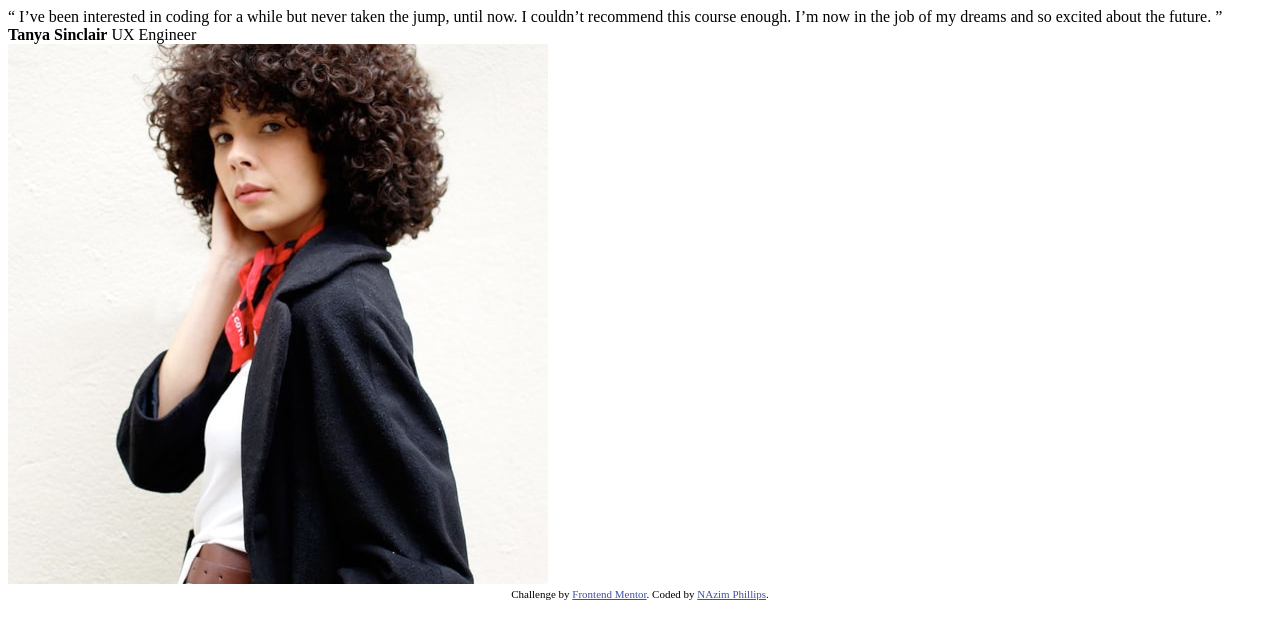
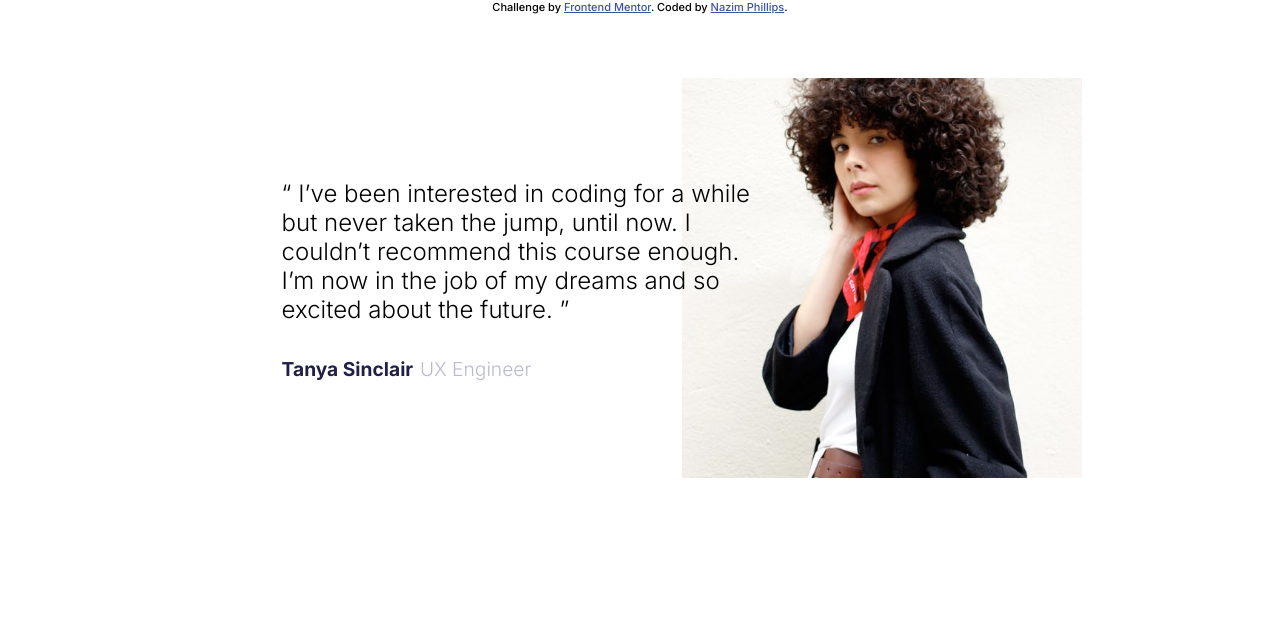
Before and after one commit to Filthycasual13/coding-bootcamp-testimonials-slider, a plain HTML site: page index.html in a window 1280 px wide. Drawn offline with Linux system fonts and the light colour scheme.

Commit message:
styled container, image and text

```diff
--- a/index.html
+++ b/index.html
@@ -19,9 +19,10 @@
     <div class="quote">
       “ I’ve been interested in coding for a while but never taken the jump, until now.
       I couldn’t recommend this course enough. I’m now in the job of my dreams and so
-      excited about the future. ” <br>
+      excited about the future. ” <br> <br>
 
-      <span><strong>Tanya Sinclair</strong> UX Engineer</span>
+      <strong>Tanya Sinclair</strong>
+      <span> UX Engineer</span>
     </div>
     <div class="image">
       <img src="images/image-tanya.jpg" alt="Portrait">
@@ -40,7 +41,7 @@
 
   <div class="attribution">
     Challenge by <a href="https://www.frontendmentor.io?ref=challenge" target="_blank">Frontend Mentor</a>.
-    Coded by <a href="#">NAzim Phillips</a>.
+    Coded by <a href="#">Nazim Phillips</a>.
   </div>
 </body>
 
--- a/style.css
+++ b/style.css
@@ -1,4 +1,4 @@
-
+@import url('https://fonts.googleapis.com/css2?family=Inter:wght@300;500;700&display=swap');
 
 :root {
     --Dark-Blue: hsl(240, 38%, 20%);
@@ -17,3 +17,46 @@
 * {
     box-sizing: border-box;
 }
+
+body {
+    margin: 0;
+    padding: 0;
+    font-family: 'Inter', sans-serif;
+}
+
+.container {
+    position: absolute;
+    top: 10%;
+    left: 22%;
+    display: flex;
+    flex-direction: row;
+    align-items: center;
+    height: 400px;
+    width: 850px;
+}
+
+.quote {
+    position: absolute;
+    font-size: 1.5em;
+    font-weight: 300;
+    width: 480px;
+}
+
+.quote > strong {
+    font-size: 0.8em;
+    color: var(--Dark-Blue);
+}
+
+.quote > span {
+    font-size: 0.8em;
+    color: var(--Grayish-Blue);
+}
+
+.image > img {
+    position: relative;
+    left: 100%;
+    width: 400px;
+    height: 400px;
+    border-radius: 2px;
+    z-index: -2;
+}
```
